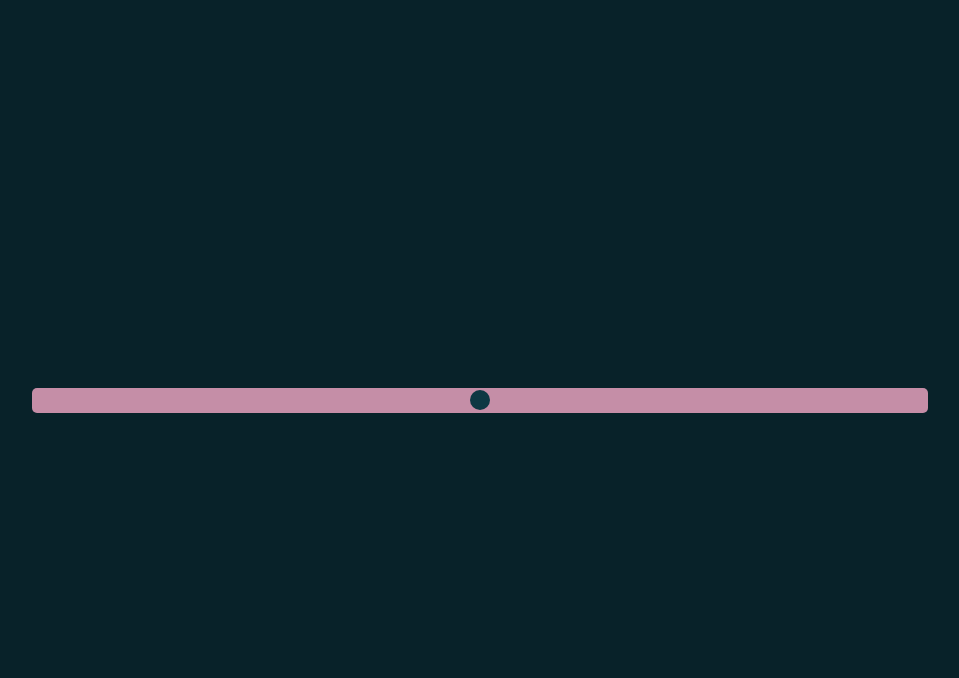
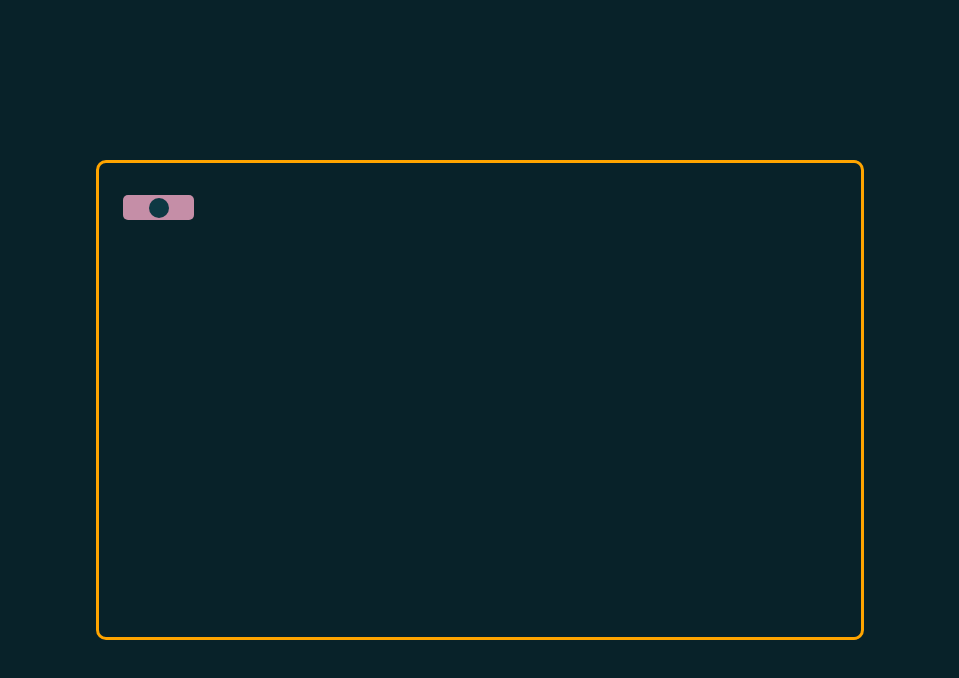
Before and after one commit to LadyLockheed/loan-cost-calculator, a React (Vite) app: page / in a window 1280 px wide. Shown: the top 678 px of the page, without its empty margins (160-1119 px from the left). Built offline with nearby package versions, Linux system fonts and the light colour scheme.

Commit message:
Got the css in order for everything

```diff
--- a/src/App.css
+++ b/src/App.css
@@ -1,10 +1,24 @@
+body {
+  background-color: #082229;
+}
 
 .main-container {
-  background-color: #082229;
-  /* margin: auto; */
-  height: 100%;
-  width: 100%;
-  display: flex;
-  align-items: center;
-  justify-content: center;
+  height: 60%;
+  width: 60%;
+  padding: 1.5rem;
+  position: absolute;
+  left: 50%;
+  top: 50%;
+  transform: translate(-50%, -50%);
+  display: grid;
+  grid-template-columns: repeat(10, 1fr);
+  grid-template-rows: repeat(5, 1fr);
+  border: 3px solid orange;
+  border-radius: 10px;
 }
+
+h1 {
+  text-align: center;
+  font-weight: 100;
+  grid-column: 4/8;
+}
--- a/src/Components/Rangeslider/SliderStyle.css
+++ b/src/Components/Rangeslider/SliderStyle.css
@@ -1,23 +1,22 @@
 .slider {
     appearance: none;
-    width: 70%;
+    width: 100%;
     height: 25px;
     background: #c58ea7;
     transition: background-color 0.2s ease-in-out;
-    /* border: 2px solid rgb(40, 70, 95); */
     border-radius: 5px;
+    margin-bottom: 1.5rem;
+    margin-top: 0.5rem;
 }
 .slider:hover {
     background-color: rgb(241, 188, 212);
     cursor: pointer;
-
 }
 .slider::-webkit-slider-thumb {
     appearance: none;
     width: 20px;
     height: 20px;
     background-color: #0d3843;
-    /* border: 2px solid #ccc; */
     border-radius: 50%;
     cursor: pointer;
-  }
+}
--- /dev/null
+++ b/src/Components/Rangeslider/SliderWrapper.css
@@ -0,0 +1,4 @@
+.slider-wrapper {
+    grid-row: 3;
+    grid-column: 1/11;
+}
--- a/src/index.css
+++ b/src/index.css
@@ -3,19 +3,7 @@
   margin: 0;
   box-sizing: border-box;
   font-family: 'Roboto';
+  color:#fff;
   height: 100%;
   width: 100%;
 }
-
-body {
-  display: flex;
-  align-items: center;
-  justify-content: center;
-  padding: 0;
-  margin: 0;
-  box-sizing: border-box;
-  color: black;
-  font-family: 'Roboto';
-  height: 100%;
-  width: 100%;
-}
```
